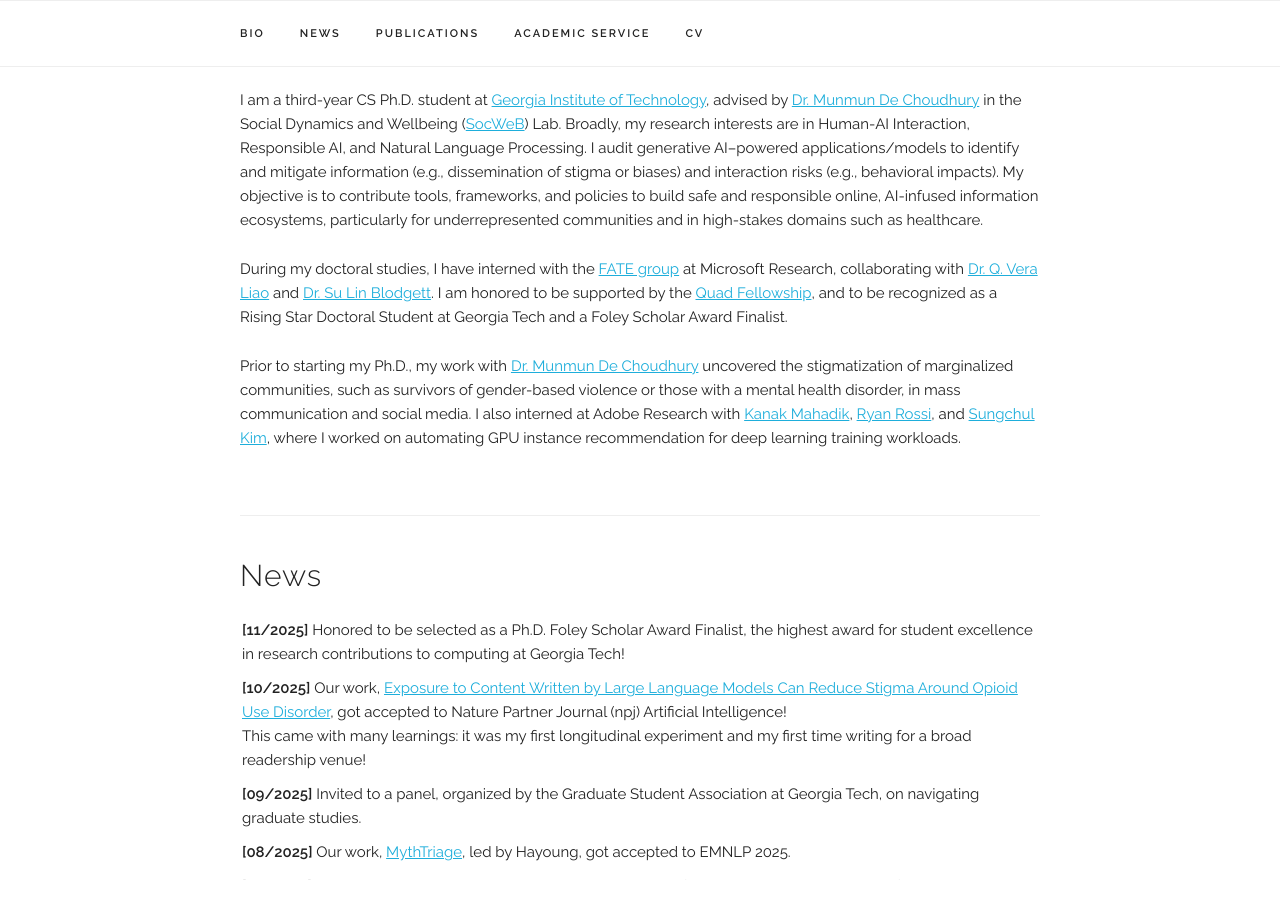
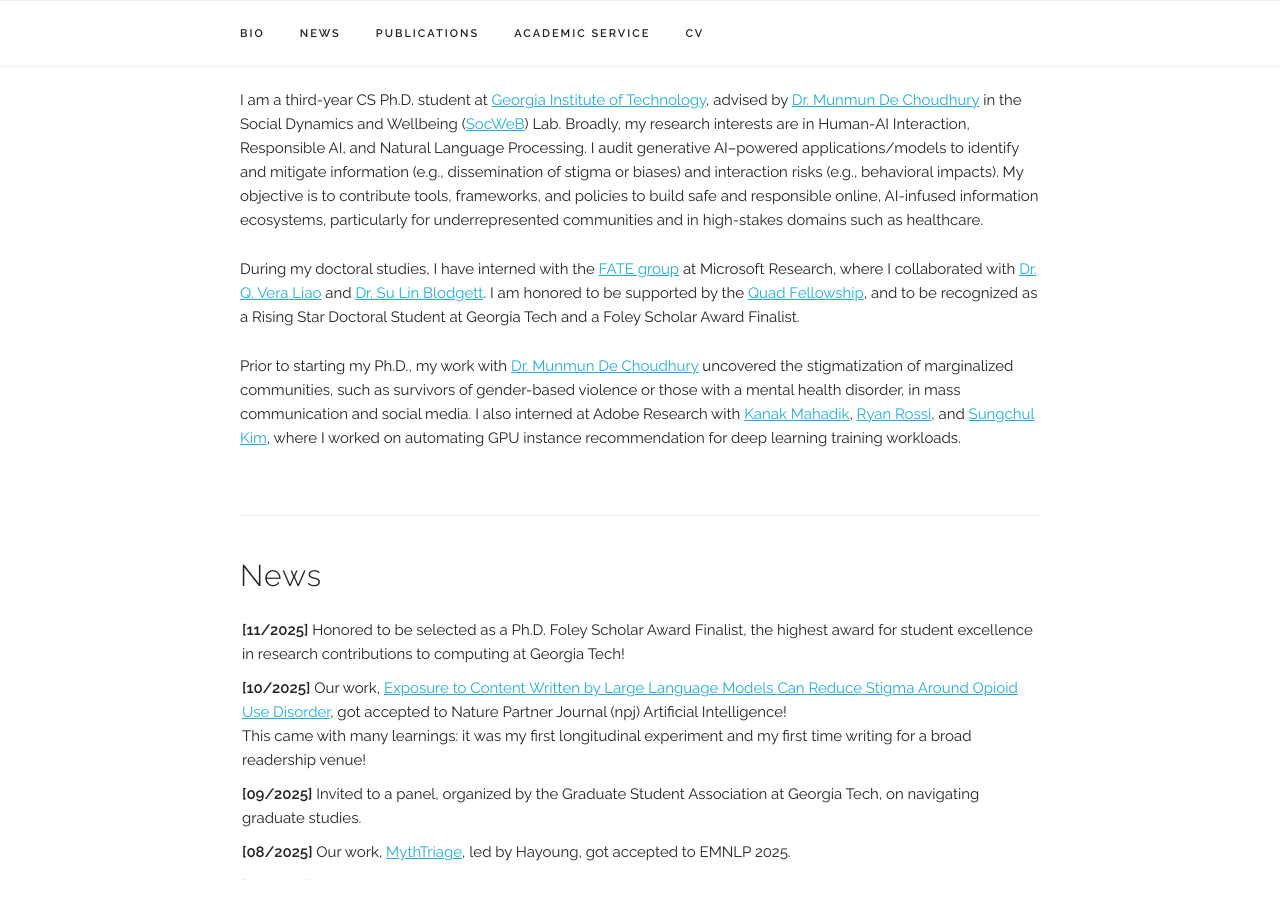
Before and after one commit to mittalshravika/mittalshravika.github.io, a Jekyll site: the page built from index.html, in a window 1280 px wide and 900 px high, scrolled down 357 px. Built offline with Jekyll 4.4.1, drawn with Linux system fonts in a browser that asks for light colours; some web fonts are replaced.

Commit message:
minor tweak

```diff
--- a/index.html
+++ b/index.html
@@ -12,7 +12,7 @@ title: Home
   </p>
 
   <p>
-  During my doctoral studies, I have interned with the <a href="https://www.microsoft.com/en-us/research/theme/fate-montreal/">FATE group</a> at Microsoft Research, collaborating with <a href="https://www.qveraliao.com/">Dr. Q. Vera Liao</a> and <a href="https://sblodgett.github.io/">Dr. Su Lin Blodgett</a>. I am honored to be supported by the <a href="https://www.quadfellowship.org/2024-quad-fellows">Quad Fellowship</a>, and to be recognized as a Rising Star Doctoral Student at Georgia Tech and a Foley Scholar Award Finalist.
+  During my doctoral studies, I have interned with the <a href="https://www.microsoft.com/en-us/research/theme/fate-montreal/">FATE group</a> at Microsoft Research, where I collaborated with <a href="https://www.qveraliao.com/">Dr. Q. Vera Liao</a> and <a href="https://sblodgett.github.io/">Dr. Su Lin Blodgett</a>. I am honored to be supported by the <a href="https://www.quadfellowship.org/2024-quad-fellows">Quad Fellowship</a>, and to be recognized as a Rising Star Doctoral Student at Georgia Tech and a Foley Scholar Award Finalist.
   </p>
 
   <p>
```
